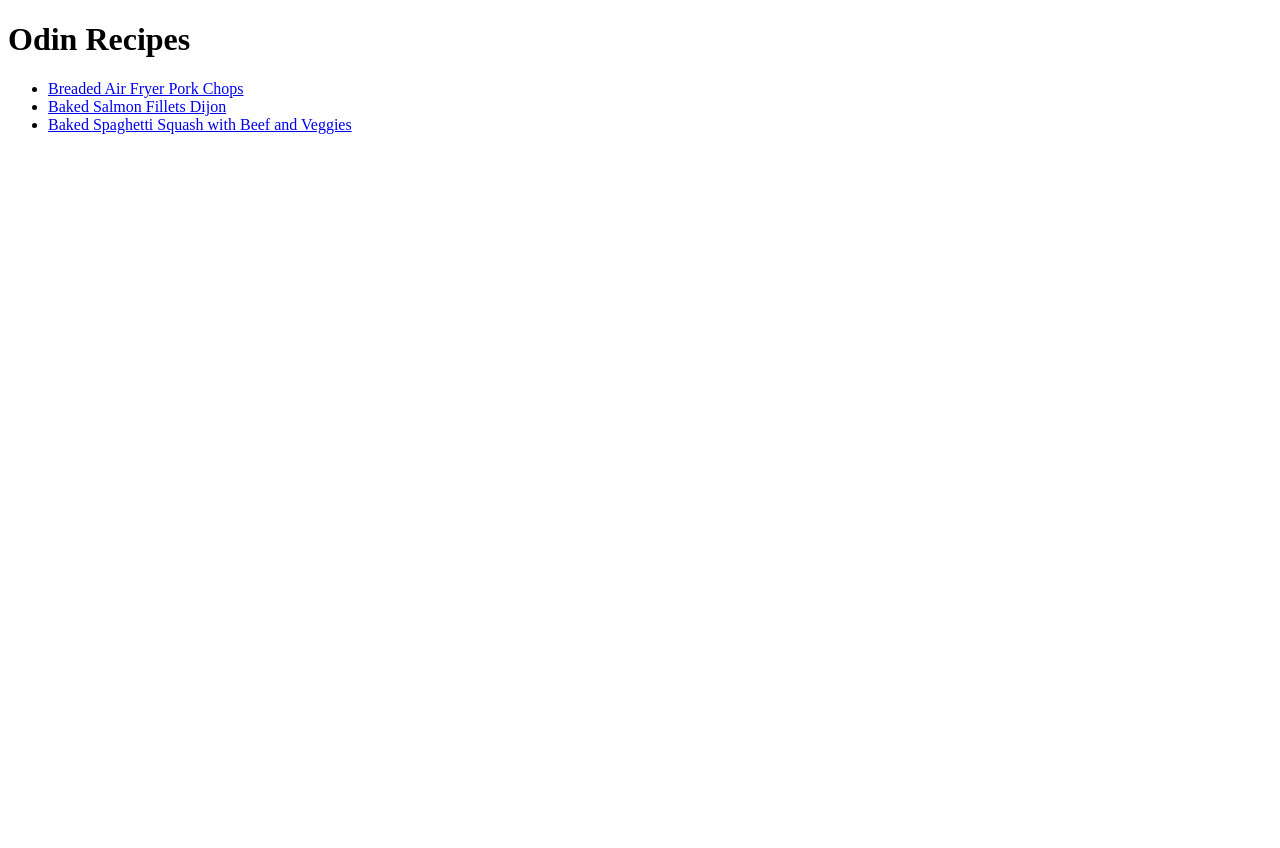
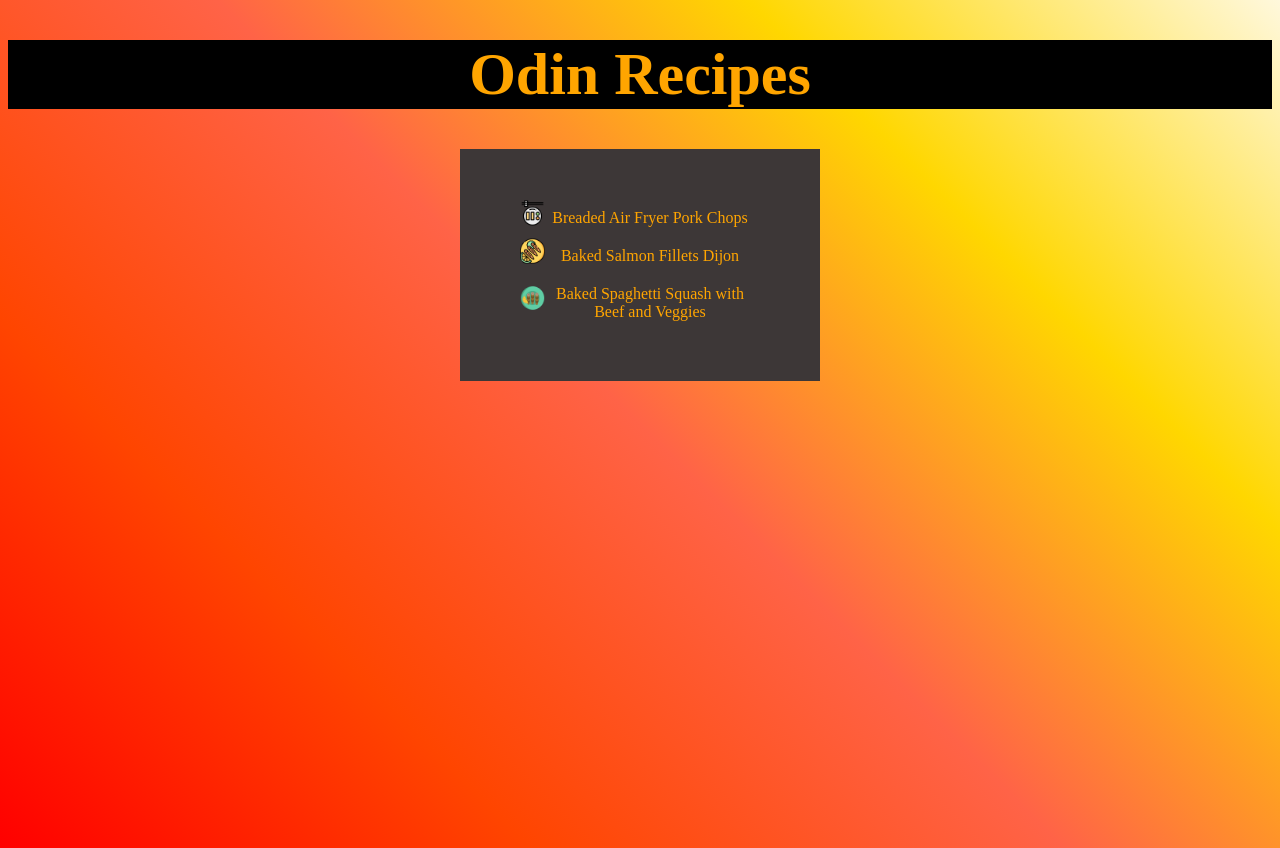
Before and after one commit to Oskart378/odin-recipes2, a plain HTML site: page index.html in a window 1280 px wide. Before the commit the page ends 800 px from the top, so only its background shows below. Drawn offline with Linux system fonts and the light colour scheme.

Commit message:
Feat: add styling to the main page.
Create style.css stylesheet and add style to the
home page.

```diff
--- a/index.html
+++ b/index.html
@@ -4,16 +4,17 @@
 
     <head>
         <meta charset="utf-8">
-        <title></title>
+        <title>My Favorite Recipes</title>
+        <link rel="stylesheet" href="styles/style.css">
     </head>
 
     <body>
         <h1>Odin Recipes</h1>
 
-        <ul>
-            <li><a href="recipes/pork-chops.html">Breaded Air Fryer Pork Chops</a></li>
-            <li><a href="recipes/dijon-salmon.html">Baked Salmon Fillets Dijon</a></li>
-            <li><a href="recipes/spaguetti-squash.html">Baked Spaghetti Squash with Beef and Veggies</a></li>
+        <ul class="menu_options">
+            <li class="first_li"><a class="menu_recipe" href="recipes/pork-chops.html">Breaded Air Fryer Pork Chops</a></li>
+            <li class="second_li"><a class="menu_recipe" href="recipes/dijon-salmon.html">Baked Salmon Fillets Dijon</a></li>
+            <li class="third_li"><a class="menu_recipe" href="recipes/spaguetti-squash.html">Baked Spaghetti Squash with Beef and Veggies</a></li>
         </ul>
 
     </body>
--- /dev/null
+++ b/styles/style.css
@@ -0,0 +1,66 @@
+body {
+    height: 100vh; /* Ensure the body takes up the full height of the viewport */
+    background: linear-gradient(45deg, #ff0000, #ff4500, #ff6347, #ffd700, #fff8dc);
+    background-size: cover; /* Ensure the gradient covers the entire body */
+}
+
+h1 {
+    font-size: 60px;
+    text-align: center;
+    background-color: black;
+    color: orange;
+}
+
+ul {
+    text-align: center;
+    list-style: none;
+    text-decoration: none;
+    justify-content: center;
+}
+
+.menu_recipe {
+    text-decoration: none;
+    color: orange;
+}
+
+.menu_options {
+    background-color: rgb(61, 55, 55);
+    padding: 40px 40px;
+    margin: 0 auto;
+    width: 280px;
+
+}
+
+ .menu_options li {
+    position: relative;
+    padding-left: 20px; /* Space for the icon */
+  }
+
+.menu_options li::before {
+    content: ''; /* Empty content */
+    position: absolute;
+    left: 0; /* Position the icon to the left of the list item */
+    top: 50%;
+    transform: translateY(-70%); /* Vertically center the icon */
+    width: 25px; /* Icon width */
+    height: 25px; /* Icon height */
+     /* Replace with your icon URL */
+    background-size: cover; /* Ensures the icon scales properly */
+    background-repeat: no-repeat; /* Prevents repeating the icon */
+  }
+
+.first_li::before {
+    background-image: url('../images/food.png');
+}
+
+.second_li::before {
+    background-image: url('../images/small-dried-fish.png');
+}
+
+.third_li::before {
+    background-image: url('../images/dried-fish.png');
+}
+
+li {
+    margin: 20px;
+}
```
Also changed, not shown: recipes/dijon-salmon.html (+1 -0 lines), images/dried-fish.png (added), images/food.png (added), images/small-dried-fish.png (added).
